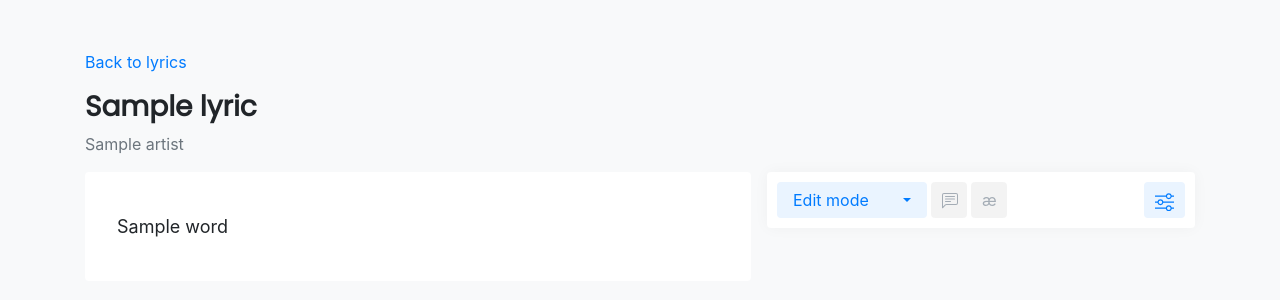
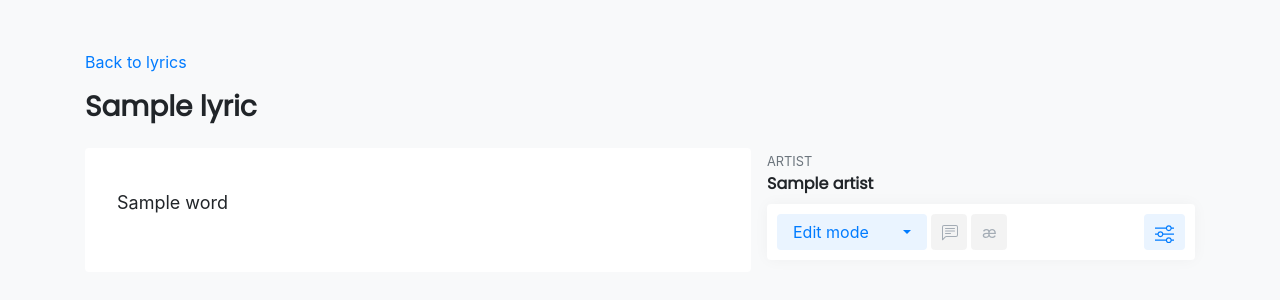
Before and after one commit to itshuien/lyrics-notation, a Django app: template lyrics/templates/lyrics/show.html in a window 1280 px wide. Shown: the top 300 px of the page. Run offline with Django 3.2, Linux system fonts and the light colour scheme; tables that the repository leaves empty hold one stand-in row (values such as "Sample post"); the template is opened without the code that fills it: values that come from a table or form of the project are taken from there, most other values are stand-ins (such as "Sample title", 1, 10 or a date in 2020); data that the repository does not hold is empty; style sheets or scripts are compiled from the project's sources; some libraries are stand-ins or nearby versions.

Commit message:
Move artist name to sidebar

```diff
--- a/lyrics/static/lyrics/styles/main.scss
+++ b/lyrics/static/lyrics/styles/main.scss
@@ -43,7 +43,7 @@
   display: grid;
   grid-template-columns: repeat(5, 1fr);
   grid-template-areas:
-    "header header header header header"
+    "header header header . ."
     "main main main sidebar sidebar";
   margin: 50px 0px;
 
--- a/lyrics/templates/lyrics/show.html
+++ b/lyrics/templates/lyrics/show.html
@@ -23,7 +23,6 @@
   <div id="header">
     <a href="{% url 'lyrics:index' %}">Back to lyrics</a>
     <h3 class="title mt-3">{{ lyric.title }}</h3>
-    <div class="text-secondary">{{ lyric.artist }}</div>
   </div>
 
   <div id="lyric">
@@ -43,6 +42,12 @@
 
   <div id="sidebar">
     <div class="sticky-top" style="top: 20px;">
+
+      <div class="mb-2">
+        <small class="text-secondary">ARTIST</small>
+        <div class="title">{{ lyric.artist }}</div>
+      </div>
+
       {% include 'lyrics/notation_toolbar.html' %}
 
       {% for lyric_notation in lyric.lyricnotation_set.all %}
```
